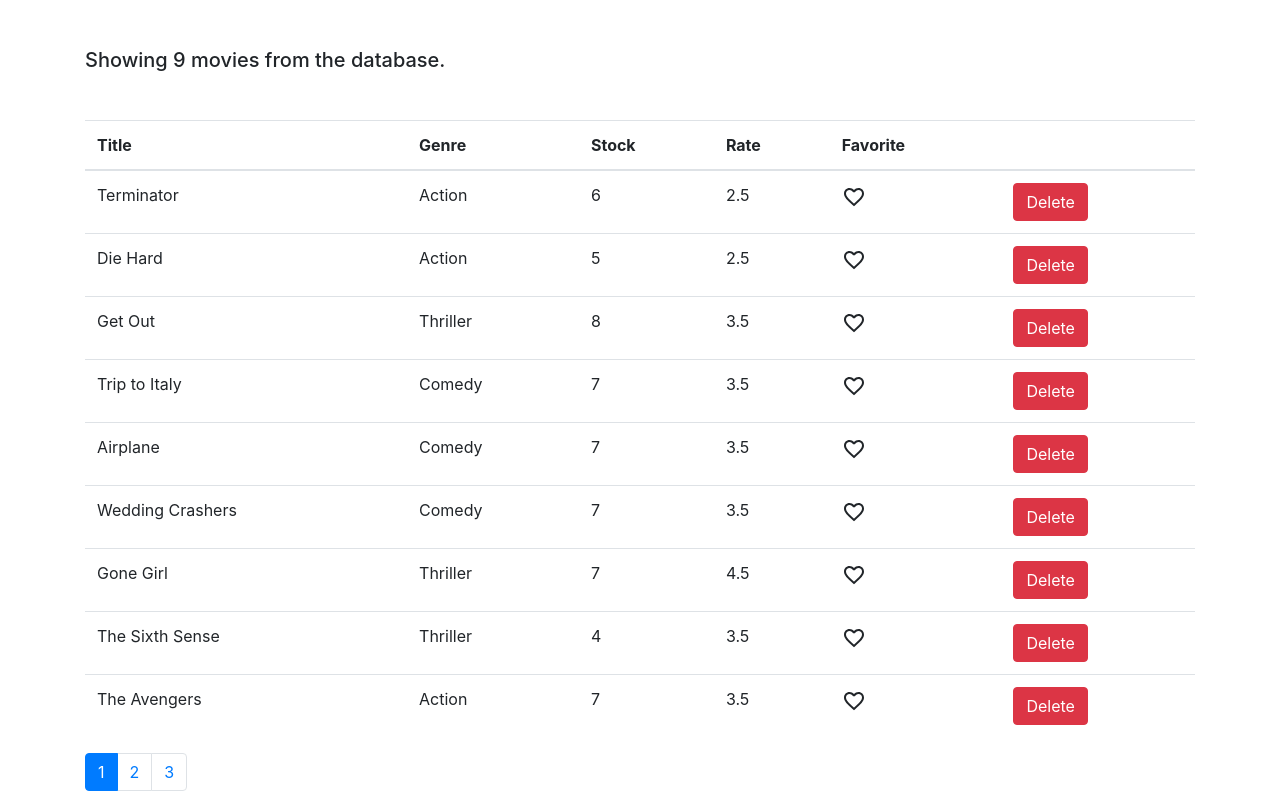
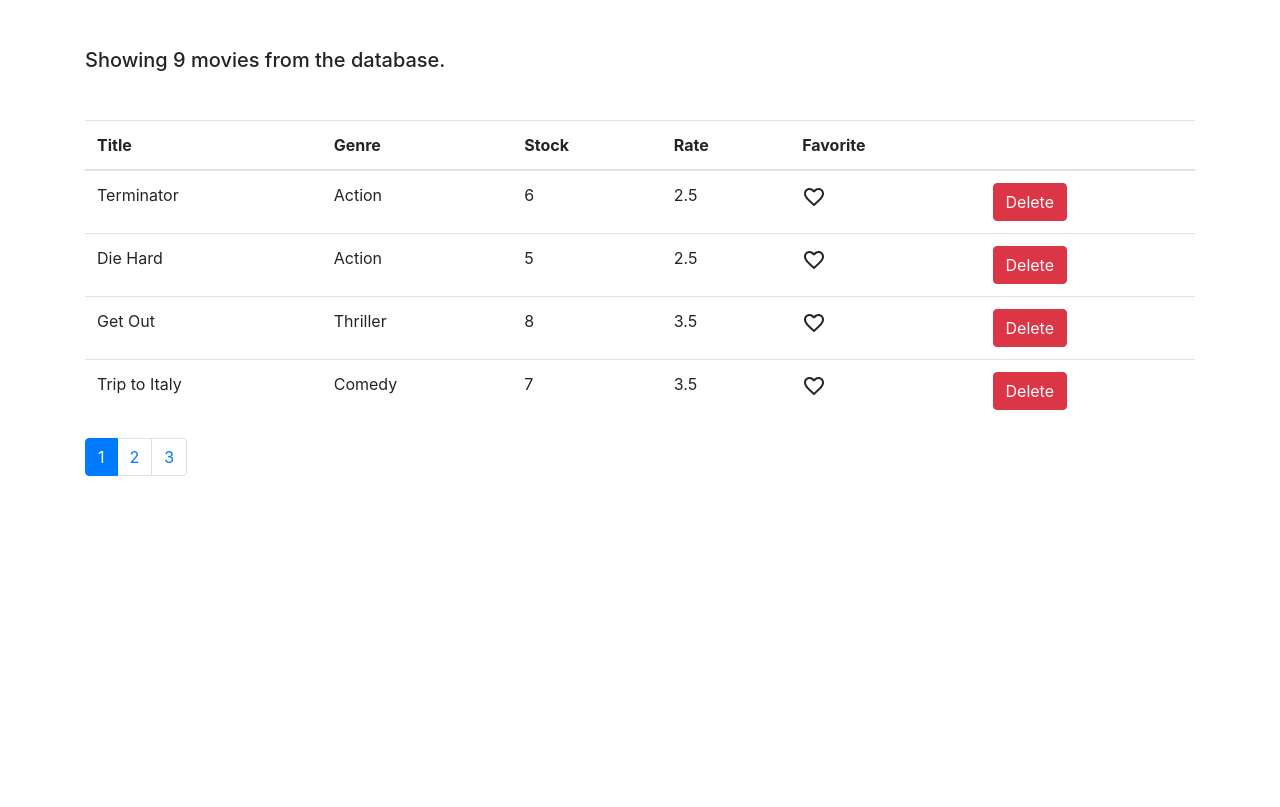
Before and after one commit to kswarn/vidly-react, a React (Create React App) app: page / in a window 1280 px wide. Built offline with nearby package versions, Linux system fonts and the light colour scheme.

Commit message:
view pagination on movies component with type checking for the props

```diff
--- a/package.json
+++ b/package.json
@@ -14,6 +14,7 @@
     "bootstrap": "^4.6.0",
     "font-awesome": "^4.7.0",
     "lodash": "^4.17.10",
+    "prop-types": "^15.7.2",
     "react": "^17.0.2",
     "react-dom": "^17.0.2",
     "react-scripts": "4.0.3",
--- a/src/components/movies.jsx
+++ b/src/components/movies.jsx
@@ -2,6 +2,7 @@ import React, { useState } from "react";
 import { getMovies } from "../services/fakeMovieService";
 import Like from "../common/Like";
 import Pagination from "../common/Pagination";
+import { paginate } from "../utils/paginate";
 
 const Movies = () => {
   const [moviesList, setMoviesList] = useState(getMovies());
@@ -31,6 +32,12 @@ const Movies = () => {
     setPaginationData({ pageSize: paginationData.pageSize, currentPage: page });
   };
 
+  const movies = paginate(
+    moviesList,
+    paginationData.currentPage,
+    paginationData.pageSize
+  );
+
   return (
     <div>
       <h5 className="my-5">
@@ -48,7 +55,7 @@ const Movies = () => {
           </tr>
         </thead>
         <tbody>
-          {moviesList.map((movie) => (
+          {movies.map((movie) => (
             <tr key={movie._id}>
               <td>{movie.title}</td>
               <td>{movie.genre.name}</td>
--- /dev/null
+++ b/src/utils/paginate.js
@@ -0,0 +1,6 @@
+import _ from "lodash";
+
+export const paginate = (items, pageNumber, pageSize) => {
+  const startIndex = (pageNumber - 1) * pageSize;
+  return _(items).slice(startIndex).take(pageSize).value();
+};
```
Also changed, not shown: src/common/Pagination.jsx (+8 -1 lines).
